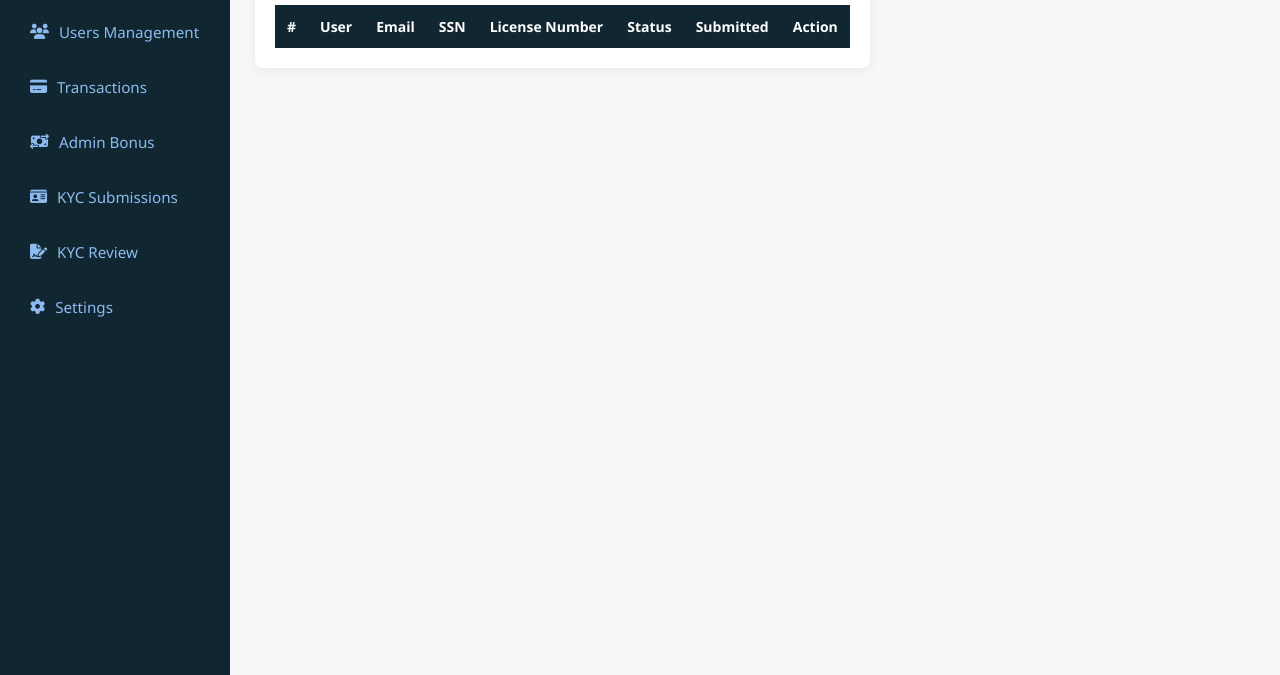
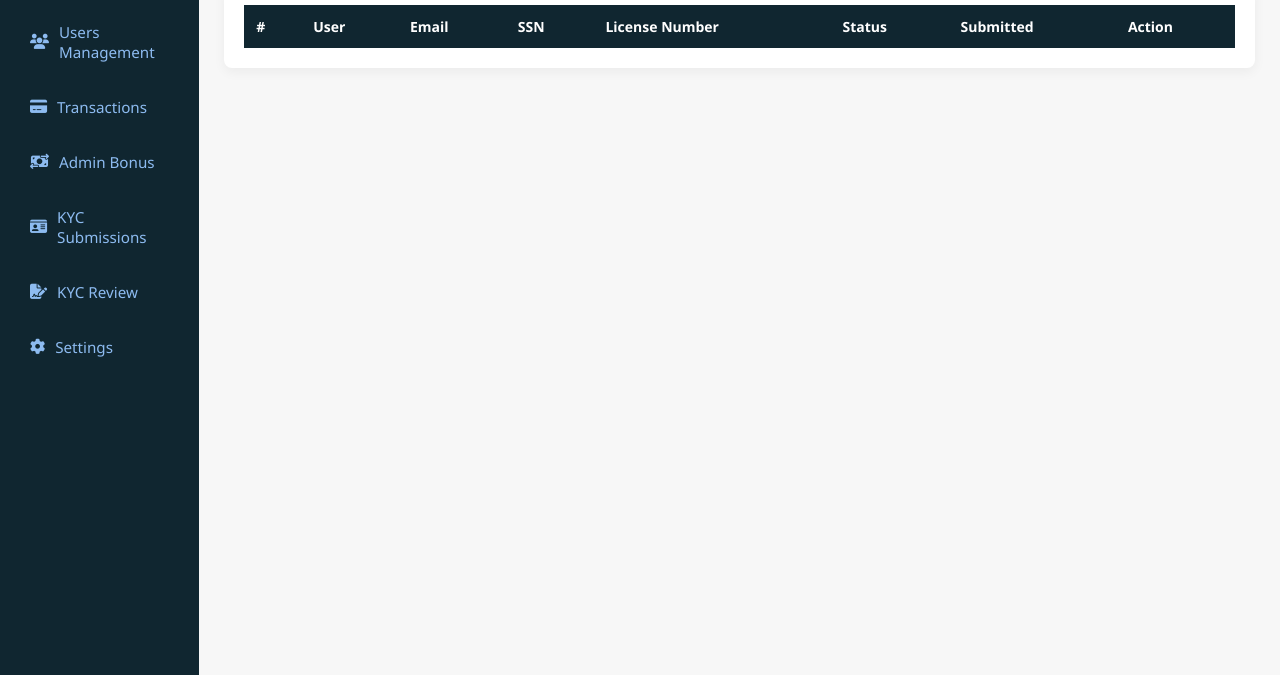
Before and after one commit to iamfloxyp/Investment-platform, a plain HTML site: page frontend/admin/adminKyc.html in a window 1280 px wide. Shown: the part 125-800 px from the top of the page. Drawn offline with Linux system fonts and the light colour scheme; no server answers; files whose address does not match are found by name.

Commit message:
fix images path

```diff
--- a/backend/server.js
+++ b/backend/server.js
@@ -129,6 +129,7 @@ app.use("/api/contact", contactRoutes);
 app.use("/api/nowpay", nowpayRoutes);
 app.use("/api/kyc", kycRoutes);
 app.use("/api/admin/kyc", adminKycRoutes);
+app.use("/uploads", express.static(path.join(process.cwd(), "uploads")));
 
 // SERVE FRONTEND
 app.use(express.static(path.join(__dirname, "frontend")));
--- a/frontend/assets/css/admin.css
+++ b/frontend/assets/css/admin.css
@@ -1086,6 +1086,8 @@ td button {
 
 .content-wrapper {
   padding: 25px;
+  width: 100%;
+  max-width: 100%;
 }
 
 .page-header h2 {
```
